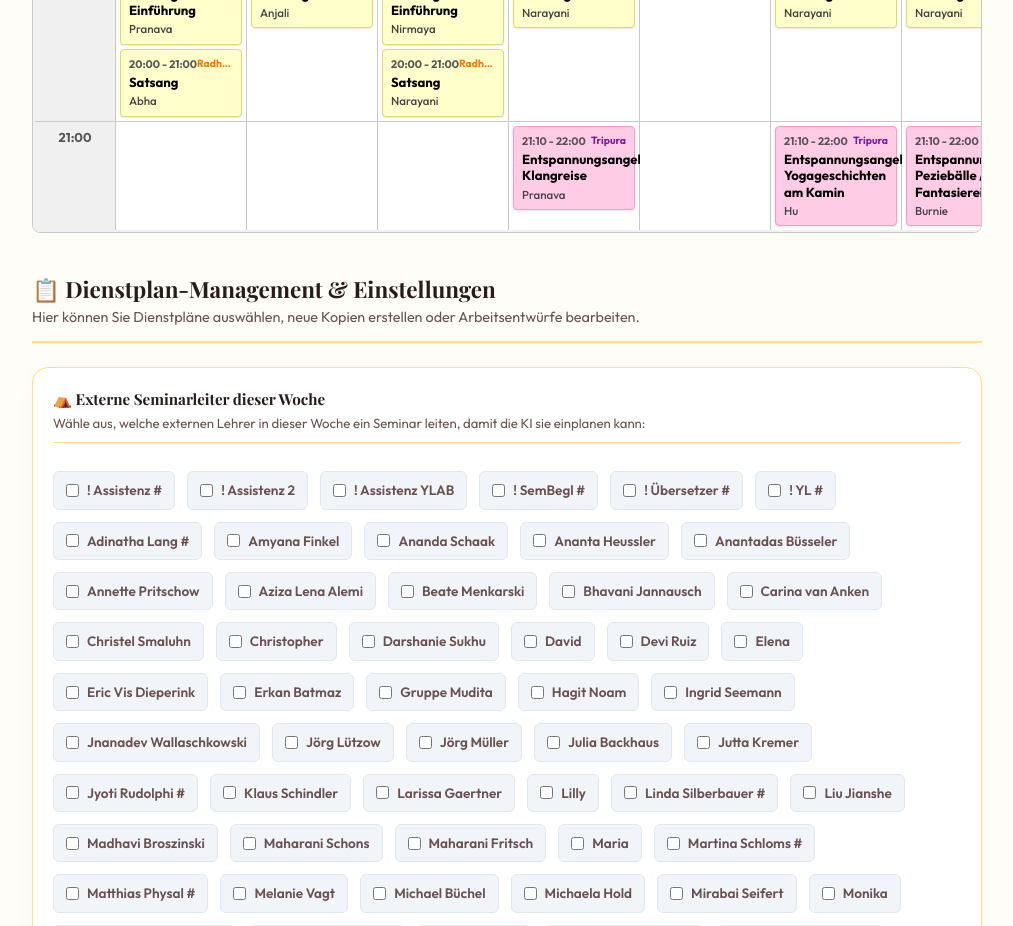
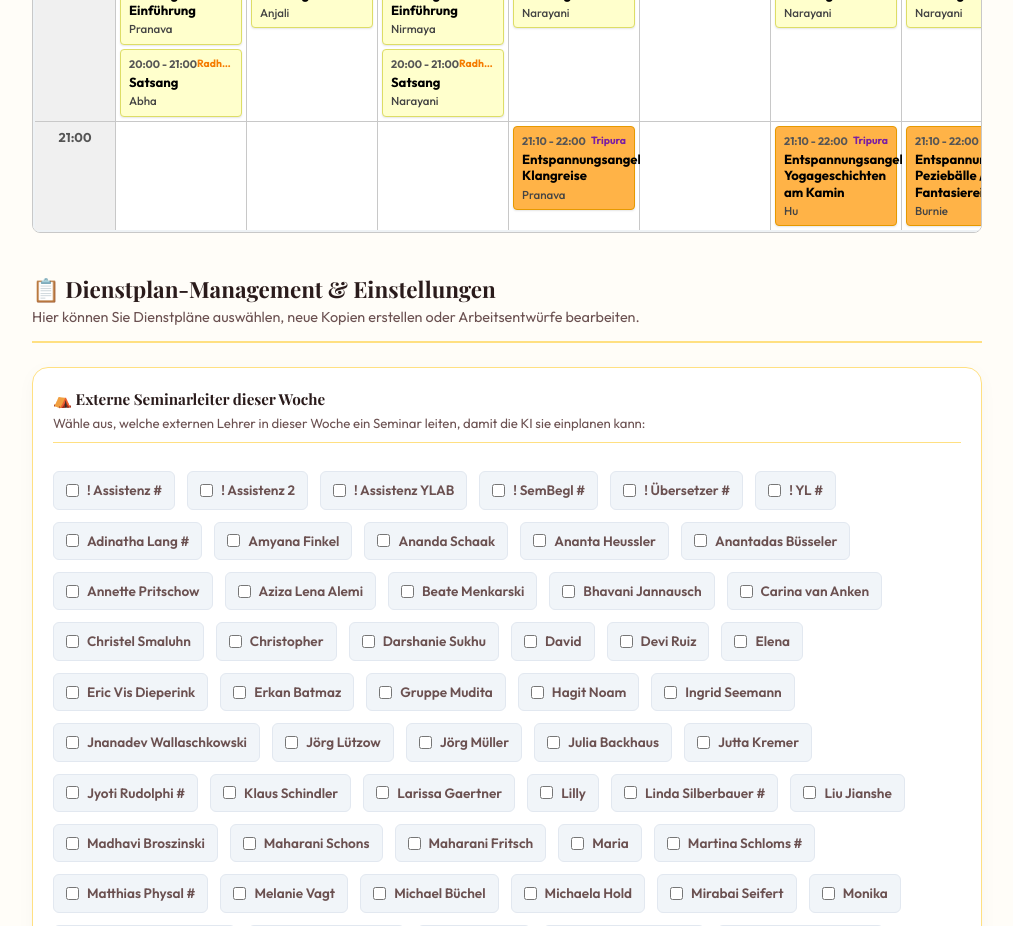
Before and after one commit to coachingmounir-code/Rapla-2806-Version-1, a SvelteKit app in the folder rapla-frontend/: page /schedule in a window 1280 px wide. Shown: the part 1700-2626 px from the top of the page, without its empty margins (258-1271 px from the left). Built offline with nearby package versions, Linux system fonts and the light colour scheme; sample sign-in values are in the browser's storage; a web font is replaced by a local one.

Commit message:
entspannungsslots farben

```diff
--- a/rapla-frontend/src/routes/schedule/+page.svelte
+++ b/rapla-frontend/src/routes/schedule/+page.svelte
@@ -115,6 +115,13 @@
       return {
         bg: '#e0f2fe',
         border: '#38bdf8'
+      };
+    }
+
+    if (nameLower.includes('entspannungsangebot') && [1, 3, 4].includes(course.dayOfWeek)) {
+      return {
+        bg: '#ffb347',
+        border: '#e69900'
       };
     }
 
```
